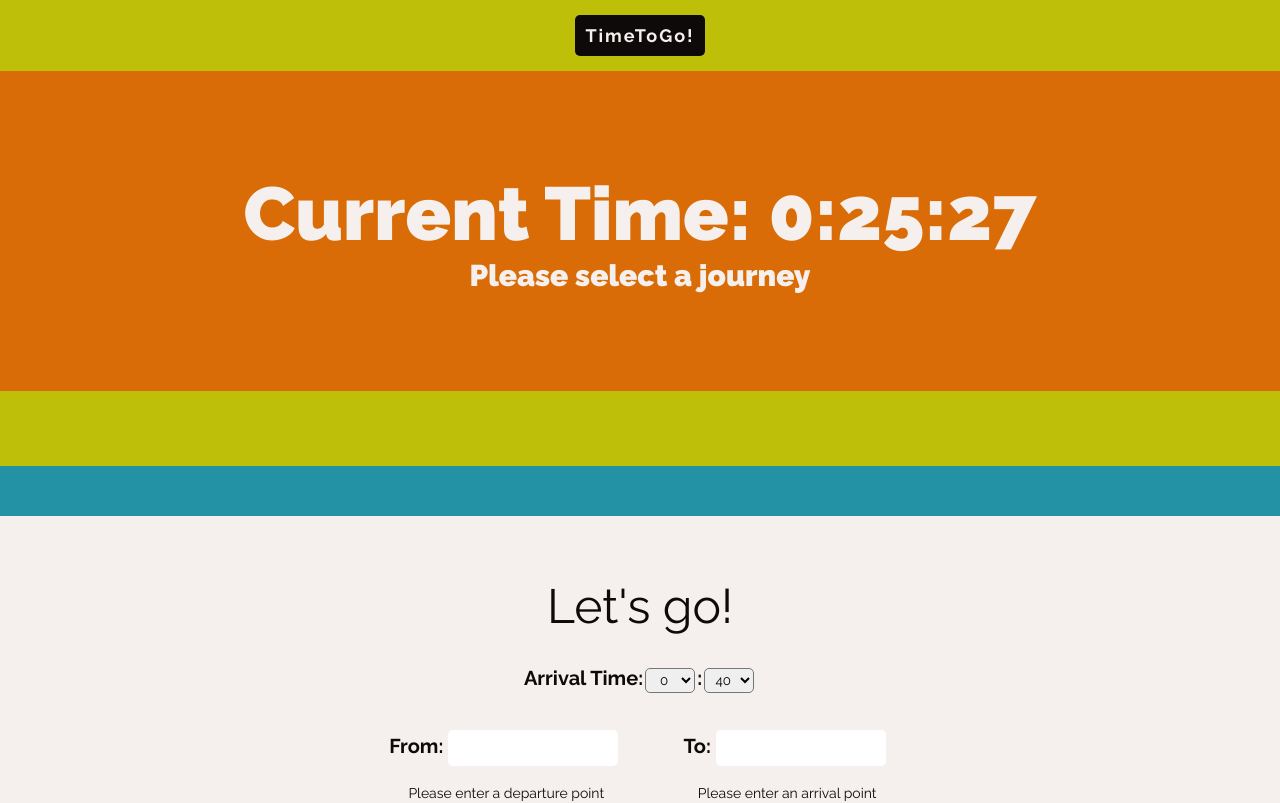
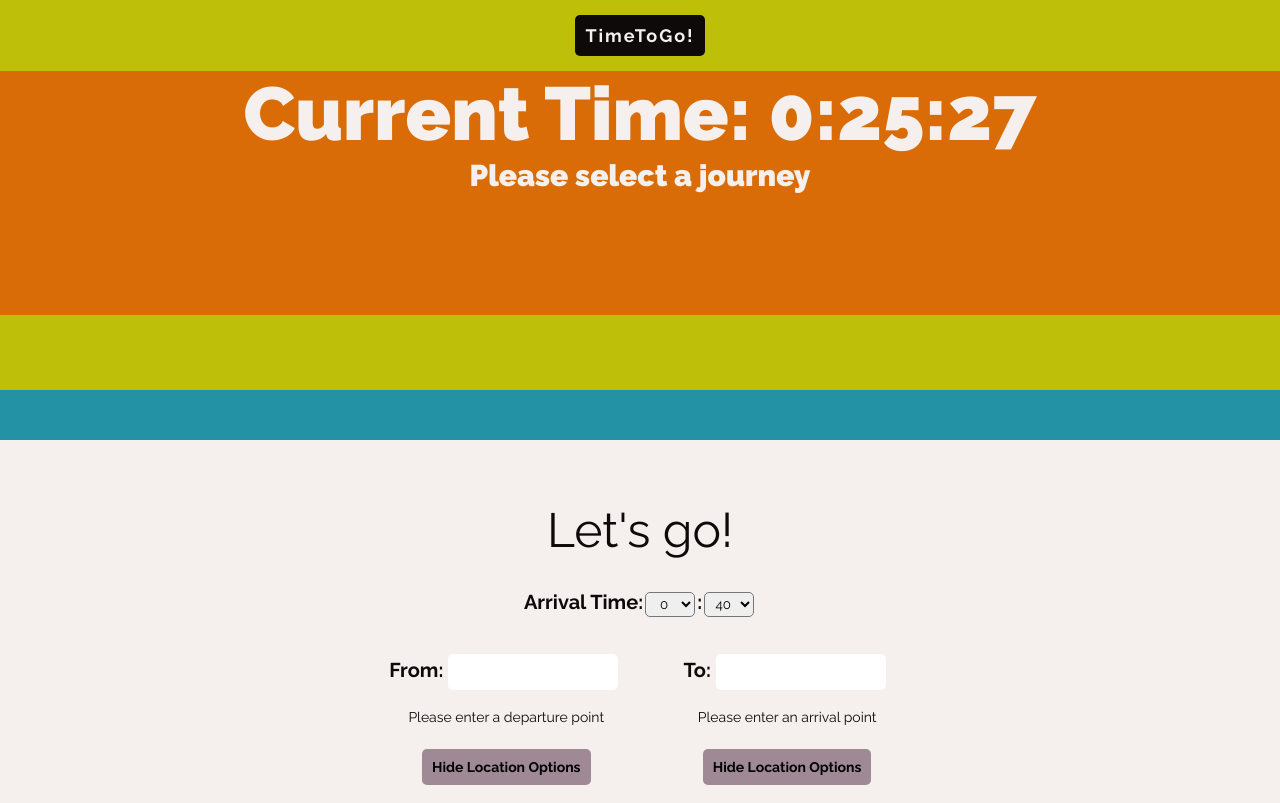
Before and after one commit to WulffHunter/timetogo, a React (Create React App) app: page / in a window 1280 px wide. Shown: the top 803 px of the page. Built offline with nearby package versions, Linux system fonts and the light colour scheme; the HTML template or start-up script is replaced by a standard one.

Commit message:
Add files via upload

```diff
--- a/src/App.css
+++ b/src/App.css
@@ -89,11 +89,17 @@ ol {
 .timer {
 	color: #F5EFED;
 	width: 100%;
-	height: 40vh;
+	height: 100%;
 	background-color: #D96C06;
 	border-bottom: 75px #BDBF09 solid;
 	font-weight: 900;
 	text-align: center;
+	padding: 60px 0;
+	display: inline-block;
+}
+
+.timer > div {
+	padding: 0 30px;
 }
 
 .timersubtitle {
```
